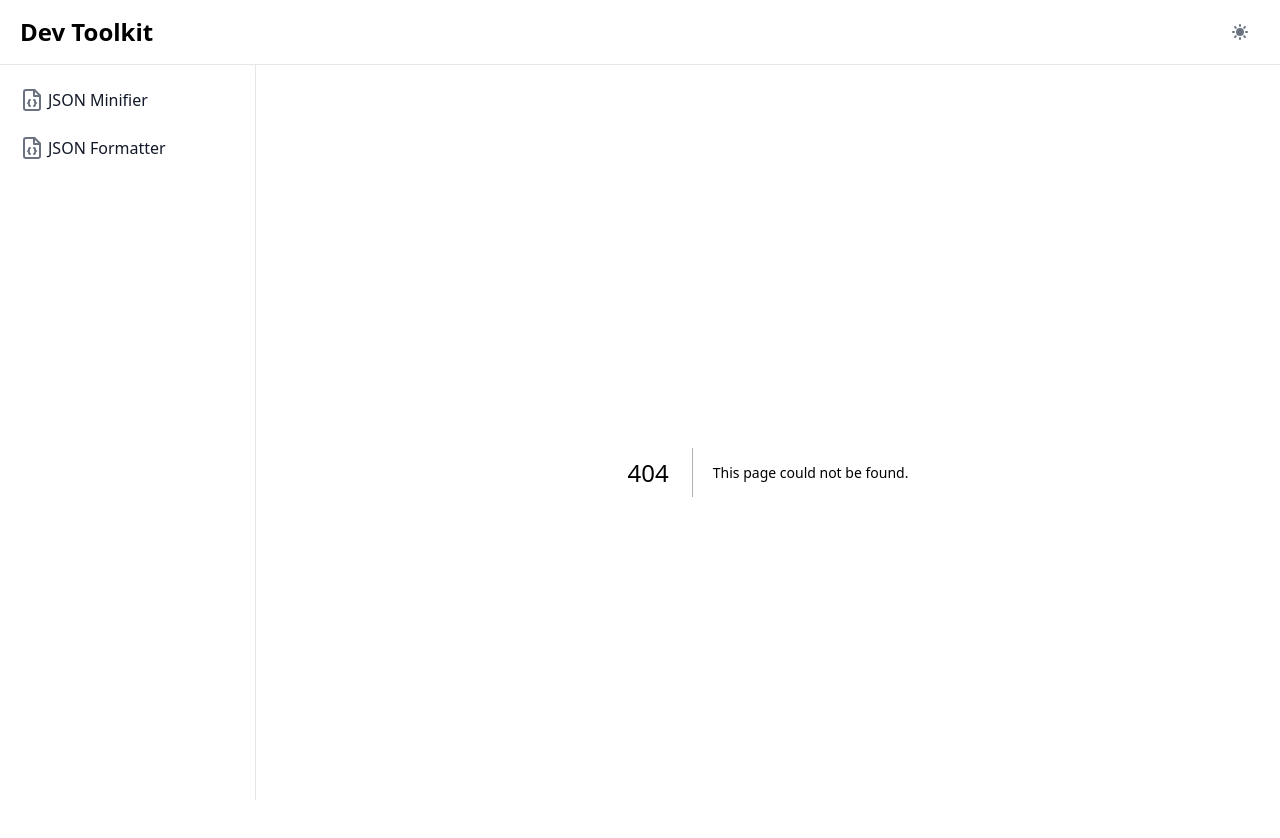
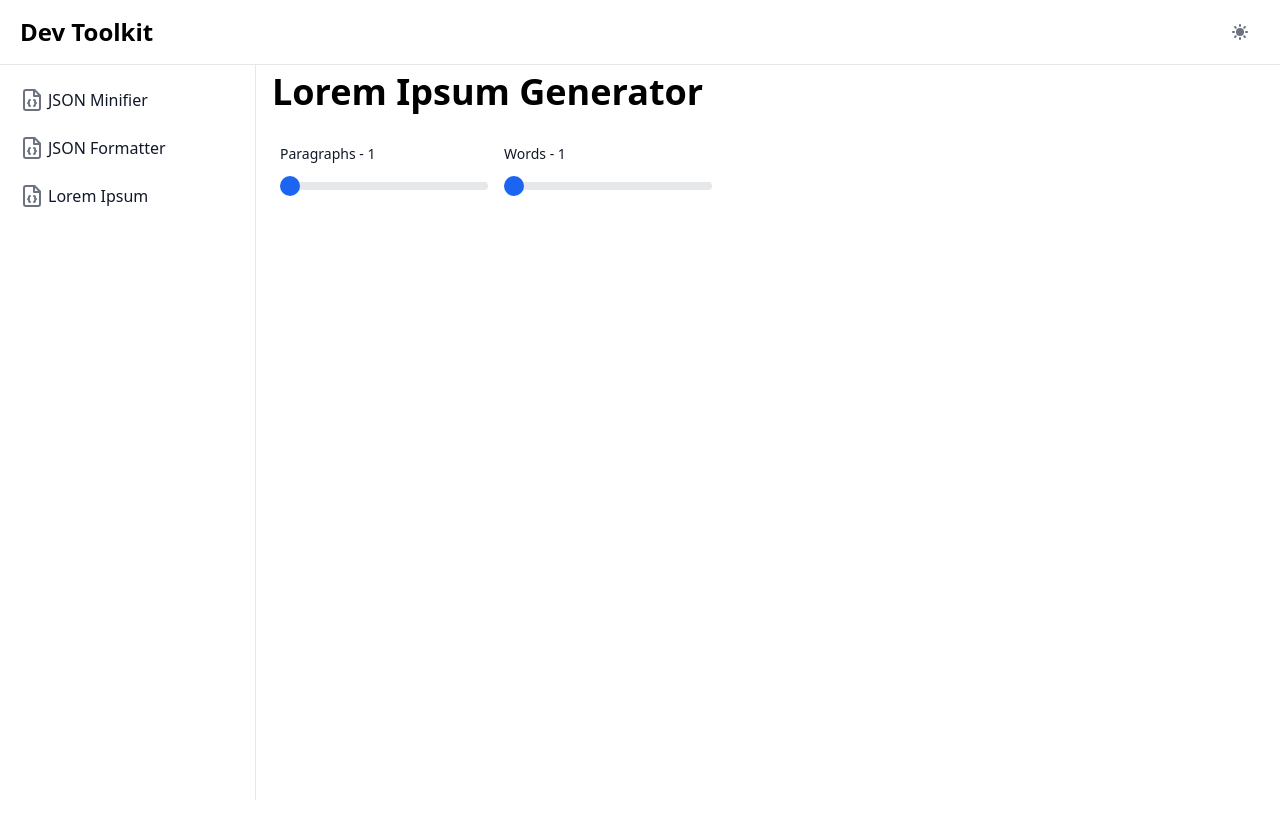
Before and after one commit to FelipeBockMagagnin/devtoolkitapp, a Next.js app: page /lorem-ipsum in a window 1280 px wide. Before the commit this address had no page. Shown: the top 838 px of the page. After the commit the page ends 800 px from the top, so only its background shows below. Built offline with nearby package versions, Linux system fonts and the light colour scheme.

Commit message:
feat: create lorem ipsum generator

```diff
--- /dev/null
+++ b/src/app/lorem-ipsum/page.js
@@ -0,0 +1,128 @@
+'use client'
+
+import Title from "@/components/Title";
+import { useState } from "react";
+
+export default function Page() {
+    const [loremIpsumText, setLoremIpsumText] = useState('')
+    const [paragraphs, setParagraphs] = useState(1)
+    const [words, setWords] = useState(1)
+
+
+    function generate() {
+        var loremText = '';
+        var wordsList = [
+            'Lorem',
+            'ipsum',
+            'dolor',
+            'sit',
+            'amet',
+            'consectetur',
+            'adipiscing',
+            'elit',
+            'sed',
+            'do',
+            'eiusmod',
+            'tempor',
+            'incididunt',
+            'ut',
+            'labore',
+            'et',
+            'dolore',
+            'magna',
+            'aliqua',
+            'Ut',
+            'enim',
+            'ad',
+            'minim',
+            'veniam',
+            'quis',
+            'nostrud',
+            'exercitation',
+            'ullamco',
+            'laboris',
+            'nisi',
+            'ut',
+            'aliquip',
+            'ex',
+            'ea',
+            'commodo',
+            'consequat',
+            'Duis',
+            'aute',
+            'irure',
+            'dolor',
+            'in',
+            'reprehenderit',
+            'in',
+            'voluptate',
+            'velit',
+            'esse',
+            'cillum',
+            'dolore',
+            'eu',
+            'fugiat',
+            'nulla',
+            'pariatur',
+            'Excepteur',
+            'sint',
+            'occaecat',
+            'cupidatat',
+            'non',
+            'proident',
+            'sunt',
+            'in',
+            'culpa',
+            'qui',
+            'officia',
+            'deserunt',
+            'mollit',
+            'anim',
+            'id',
+            'est',
+            'laborum',
+        ];
+
+
+        for (var i = 0; i < paragraphs; i++) {
+            var paragraph = '';
+            for (var j = 0; j < words; j++) {
+                var randomWord = wordsList[Math.floor(Math.random() * wordsList.length)];
+
+                if(j == 0 || paragraph.substring(paragraph.length - 2).includes('.')){
+                    randomWord = randomWord.charAt(0).toUpperCase() + randomWord.slice(1)
+                }
+
+                paragraph += randomWord;
+
+                if(Math.floor(Math.random() * 10) == 0 || j == words-1){
+                    paragraph += '. '
+                } else {
+                    paragraph += ' '
+                }
+            }
+            loremText += '<p>' + paragraph + '</p>';
+        }
+        setLoremIpsumText(loremText);
+    }
+
+    return (
+        <>
+            <Title>Lorem Ipsum Generator</Title>
+
+            <div class='flex'>
+                <div className="m-2">
+                    <label for="minmax-range" class="block mb-2 text-sm font-medium text-gray-900 dark:text-white">Paragraphs - {paragraphs}</label>
+                    <input id="minmax-range" type="range" onChange={(e) => {setParagraphs(e.target.value); generate();}} min="1" max="20" value={paragraphs} class="w-full md:w-52 h-2 bg-gray-200 rounded-lg appearance-none cursor-pointer dark:bg-11" />
+                </div>
+
+                <div className="m-2">
+                    <label for="minmax-range" class="block mb-2 text-sm font-medium text-gray-900 dark:text-white">Words - {words}</label>
+                    <input id="minmax-range" type="range" onChange={(e) => {setWords(e.target.value); generate();}} min="1" max="100" value={words} class="w-full md:w-52 h-2 bg-gray-200 rounded-lg appearance-none cursor-pointer dark:bg-11" />
+                </div>
+            </div>
+
+            <div class="grid gap-6 mb-6 md:w-2/4" dangerouslySetInnerHTML={{__html: loremIpsumText}}></div>
+        </>
+    )
+}
--- a/src/components/SideBar.js
+++ b/src/components/SideBar.js
@@ -18,6 +18,11 @@ export default function SideBar() {
             name: 'JSON Formatter',
             icon: LuFileJson,
             link: '/format-json'
+        },
+        {
+            name: 'Lorem Ipsum',
+            icon: LuFileJson,
+            link: '/lorem-ipsum'
         }
     ]
 
```
